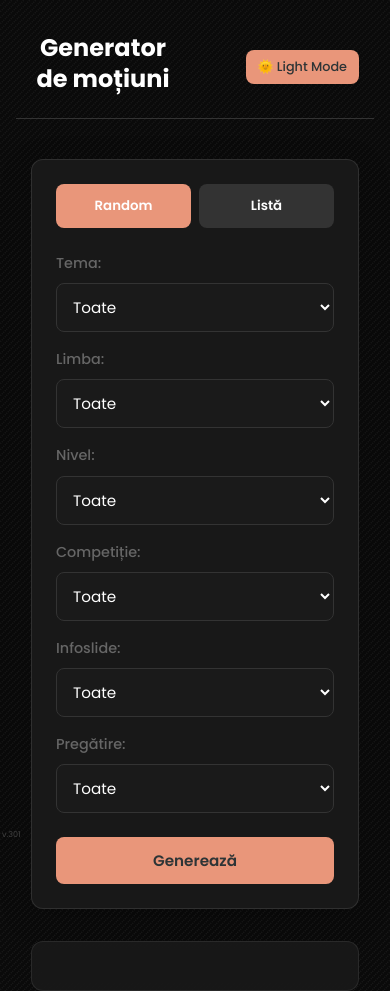
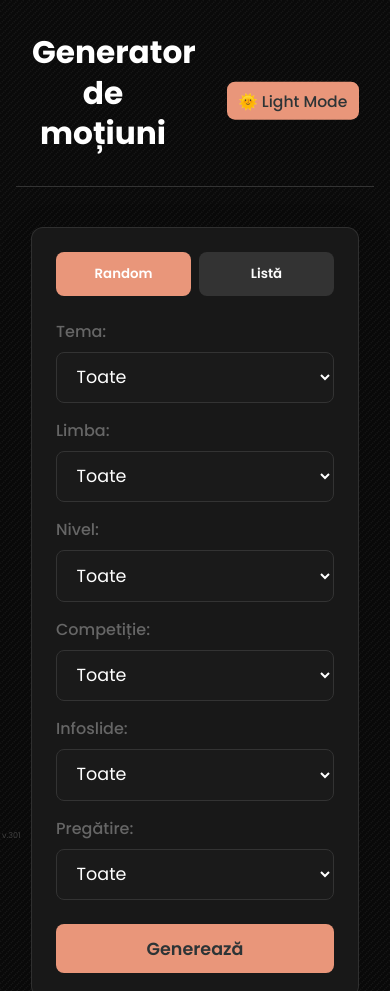
Before and after one commit to wwSki/motiuni.v3, a plain HTML site: page index.html in a window 390 px wide. Shown: the top 991 px of the page. Drawn offline with Linux system fonts and the light colour scheme.

Commit message:
Add files via upload

```diff
--- a/index.html
+++ b/index.html
@@ -309,6 +309,7 @@
                 }
             }
 
+            /* Media queries actualizate pentru aspect ratio */
             @media (max-width: 1200px) {
                 .container {
                     max-width: 100%;
@@ -320,9 +321,11 @@
                 }
             }
 
-          @media (max-width: 768px) {
+            @media (max-width: 768px), (max-aspect-ratio: 1.2) {
                 body {
                     padding: 1rem;
+                    font-size: clamp(14px, 4.5vw, 18px); /* Scalare între 14px și 18px pe baza viewport width */
+                    line-height: 1.4;
                 }
 
                 .container {
@@ -348,15 +351,15 @@
                 }
 
                 header h1 {
-                  font-size: 1.5rem;
                     padding-right: 0;
+                    max-width: calc(100% - 100px);
+                    font-size: clamp(1.2rem, 7vw, 1.8rem) !important;
                     line-height: 1.3;
-                  max-width: calc(100% - 100px);
                 }
 
                 header {
-                  padding-right: 100px; /* Spațiu pentru buton */
-                  min-height: 80px;     /* Înălțime minimă header */
+                    padding-right: 100px;
+                    min-height: 80px;
                 }
 
                 .theme-toggle {
@@ -367,6 +370,80 @@
                     padding: 8px 12px;
                     font-size: 0.8rem;
                 }
+
+                .motion p {
+                    font-size: clamp(0.95rem, 4.2vw, 1.1rem) !important;
+                }
+
+                .motion small {
+                    font-size: clamp(0.75rem, 3.5vw, 0.85rem) !important;
+                }
+
+                .criteria label {
+                    font-size: clamp(0.8rem, 3.8vw, 0.9rem) !important;
+                }
+
+                .criteria select,
+                .criteria button,
+                .infoslide-toggle {
+                    font-size: clamp(0.85rem, 4vw, 0.95rem) !important;
+                    padding: clamp(8px, 2vw, 12px) clamp(10px, 3vw, 16px) !important;
+                }
+
+                .theme-toggle {
+                    font-size: clamp(0.7rem, 3.5vw, 0.85rem) !important;
+                    padding: clamp(4px, 1.5vw, 8px) clamp(8px, 2.5vw, 12px) !important;
+                }
+
+                .motion-count {
+                    font-size: clamp(0.8rem, 4vw, 0.95rem) !important;
+                    padding: clamp(8px, 2vw, 12px) clamp(12px, 4vw, 16px) !important;
+                }
+
+                body {
+                    font-size: clamp(16px, 5vw, 20px); /* Mărit dimensiunea de bază */
+                    line-height: 1.5;
+                }
+
+                header h1 {
+                    font-size: clamp(1.5rem, 8vw, 2.2rem) !important; /* Titlu mai mare */
+                    margin-bottom: 1rem;
+                }
+
+                .motion p {
+                    font-size: clamp(1.1rem, 5vw, 1.3rem) !important; /* Text moțiune mai mare */
+                    line-height: 1.6;
+                }
+
+                .motion small {
+                    font-size: clamp(0.85rem, 4vw, 1rem) !important; /* Dată mai vizibilă */
+                }
+
+                .criteria label {
+                    font-size: clamp(0.9rem, 4.2vw, 1rem) !important; /* Etichete mai clare */
+                }
+
+                .criteria select,
+                .criteria button,
+                .infoslide-toggle {
+                    font-size: clamp(1rem, 4.5vw, 1.1rem) !important; /* Butoane mai mari */
+                    padding: clamp(10px, 3vw, 14px) clamp(12px, 4vw, 18px) !important;
+                }
+
+                .theme-toggle {
+                    font-size: clamp(0.85rem, 4vw, 1rem) !important; /* Buton temă mai mare */
+                    padding: clamp(6px, 2vw, 10px) clamp(10px, 3vw, 14px) !important;
+                }
+
+                .motion-count {
+                    font-size: clamp(0.9rem, 4.5vw, 1.1rem) !important; /* Contor mai vizibil */
+                    padding: clamp(10px, 3vw, 14px) clamp(14px, 5vw, 20px) !important;
+                }
+
+                .infoslide-content {
+                    font-size: clamp(0.95rem, 4.3vw, 1.15rem) !important; /* Infoslide mai lizibil */
+                }
+
             }
 
             #version {
@@ -407,16 +484,14 @@
 
             .motion {
                 animation: fadeIn 0.2s ease-out;
-              opacity: 0; /* Asigură că elementul este inițial invizibil pentru animație */
-              animation-fill-mode: forwards; /* Menține starea finală după animație */
+                opacity: 0;
+                animation-fill-mode: forwards;
             }
 
-          /* Actualizează regula existentă .motion:hover */
             .motion:hover {
                 transform: translateY(-3px);
                 box-shadow: 0 6px 16px rgba(0, 0, 0, 0.15);
             }
-
         </style>
     </head>
     <body>
```
Lines whose indentation alone changed are shown as unchanged.
